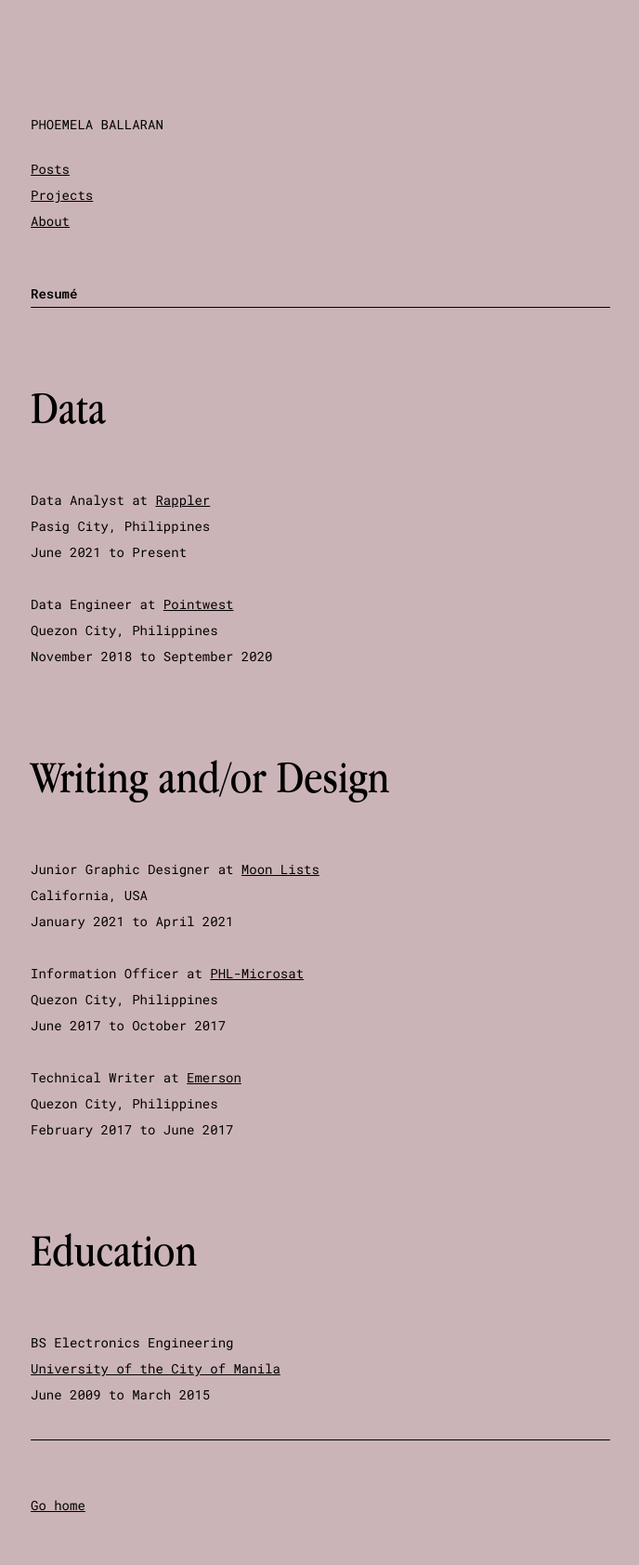
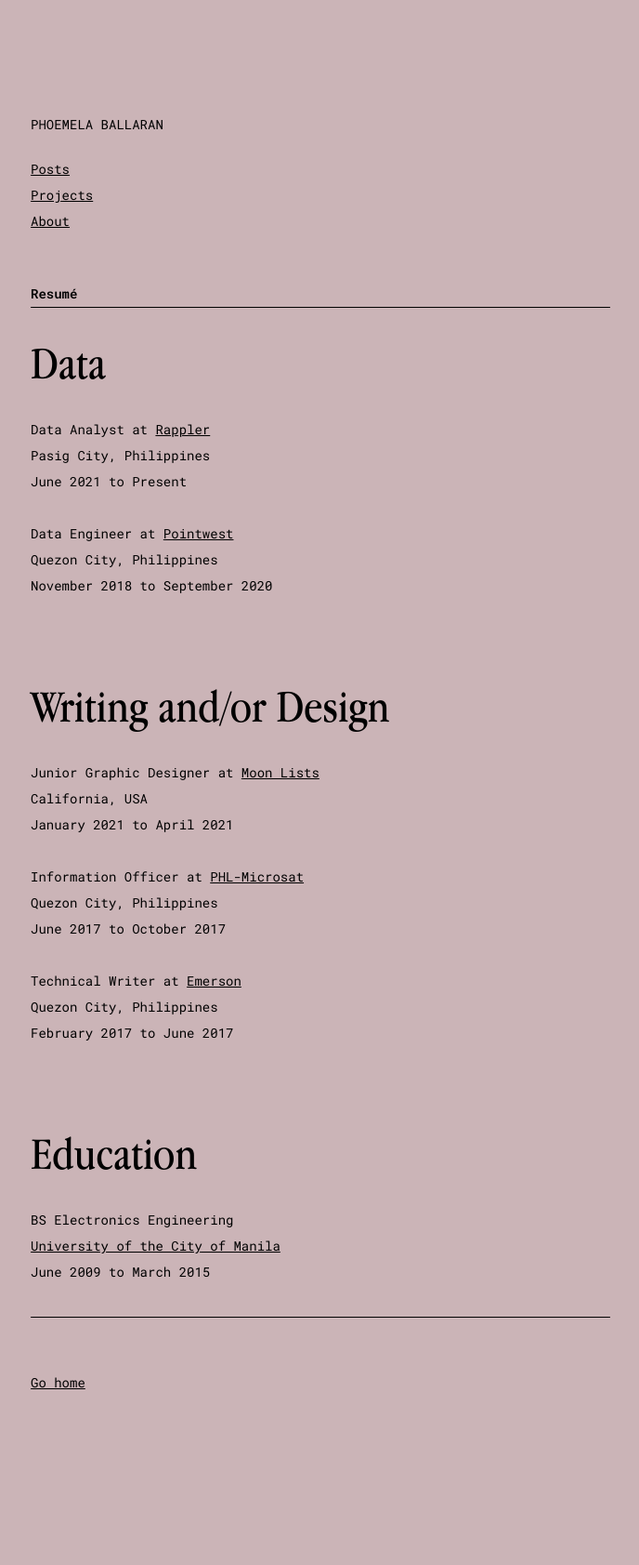
Before and after one commit to comoballar/phoemelaballaran.github.io, a Jekyll site: the page built from resume.md, in a window 1280 px wide. Shown: the whole page at 93% size, without its empty margins (87-775 px from the left). Built offline with Jekyll 4.4.1, drawn with Linux system fonts in a browser that asks for light colours; after the commit the page ends 1551 px from its top, so only the background shows below that.

Commit message:
Update resume.md

```diff
--- a/resume.md
+++ b/resume.md
@@ -3,9 +3,8 @@ layout: page
 title:  Resumé
 permalink: /resume/
 ---
-<br>
 <h1>Data</h1>
-<br>Data Analyst at <a href="https://www.rappler.com" target="_blank">Rappler</a>
+Data Analyst at <a href="https://www.rappler.com" target="_blank">Rappler</a>
 <br>Pasig City, Philippines
 <br>June 2021 to Present
 <br>
@@ -14,7 +13,7 @@ permalink: /resume/
 <br>November 2018 to September 2020
 <br><br><br>
 <h1>Writing and/or Design</h1>
-<br>Junior Graphic Designer at <a href="https://moonlists.com" target="_blank">Moon Lists</a>
+Junior Graphic Designer at <a href="https://moonlists.com" target="_blank">Moon Lists</a>
 <br>California, USA
 <br>January 2021 to April 2021
 <br>
@@ -27,6 +26,6 @@ permalink: /resume/
 <br>February 2017 to June 2017
 <br><br><br>
 <h1>Education</h1>
-<br>BS Electronics Engineering
+BS Electronics Engineering
 <br><a href="https://plm.edu.ph" target="_blank">University of the City of Manila</a>
 <br>June 2009 to March 2015
```
